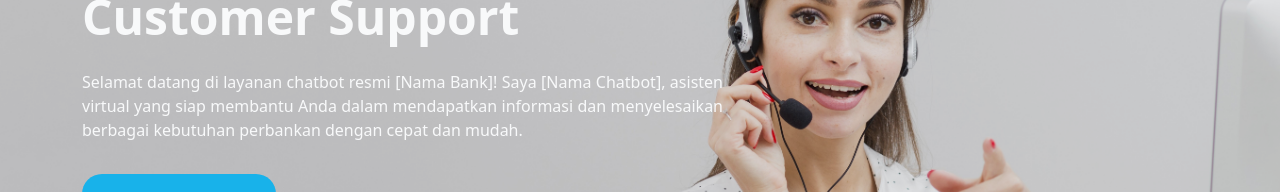
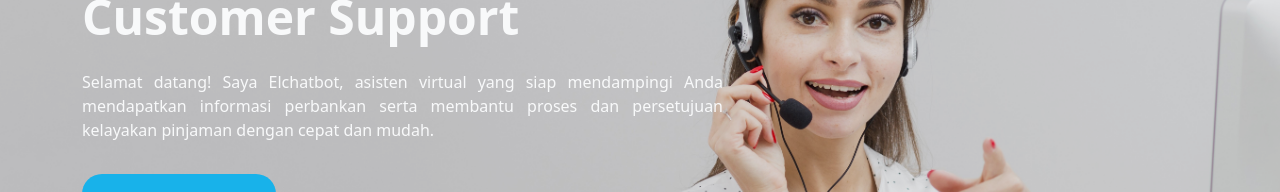
Before and after one commit to farizhaidar/PBL, a Next.js app: page / in a window 1280 px wide. Shown: the part 297-489 px from the top of the page. Built offline with nearby package versions, Linux system fonts and the light colour scheme; no server answers; the database is empty.

Commit message:
benerin kata di landing page

```diff
--- a/app/page.tsx
+++ b/app/page.tsx
@@ -42,9 +42,7 @@ export default function Home() {
                   Chatbot For Customer Support
                 </h5>
                 <p className="mt-4" style={{ maxWidth: '700px' }}>
-                  Selamat datang di layanan chatbot resmi [Nama Bank]! Saya [Nama Chatbot], asisten virtual
-                  yang siap membantu Anda dalam mendapatkan informasi dan menyelesaikan berbagai kebutuhan perbankan
-                  dengan cepat dan mudah.
+                 Selamat datang! Saya Elchatbot, asisten virtual yang siap mendampingi Anda mendapatkan informasi perbankan serta membantu proses dan persetujuan kelayakan pinjaman dengan cepat dan mudah.
                 </p>
                 <Link href="/chat" className="btn btn-start btn-lg mt-3 px-4 fw-medium">
                   <b>Mulai Obrolan</b>
```
